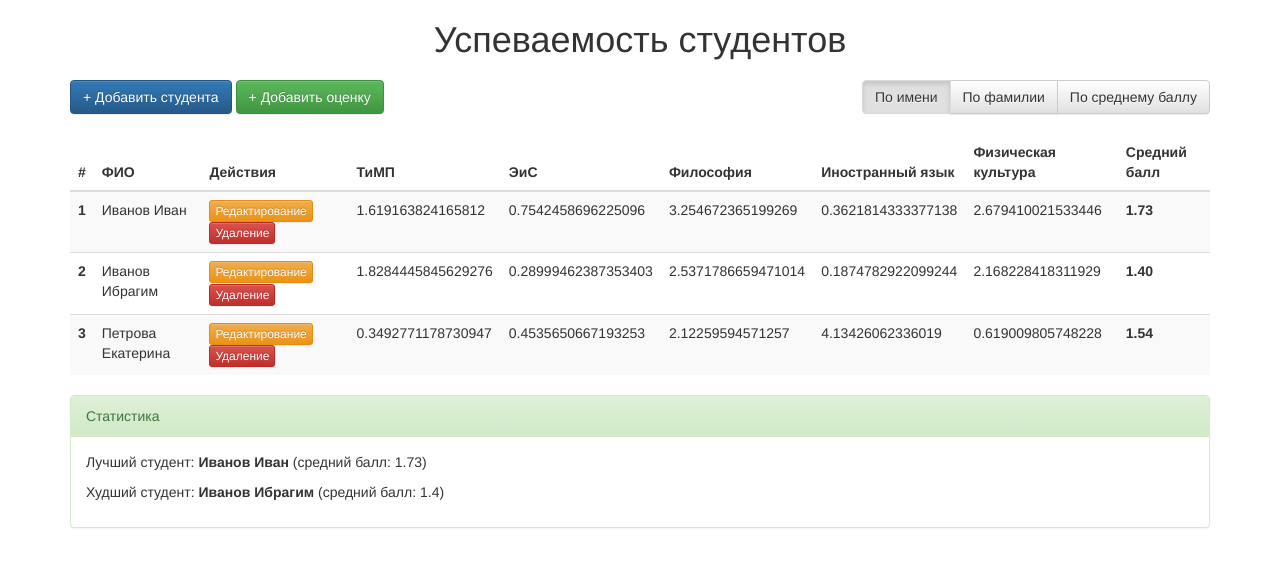
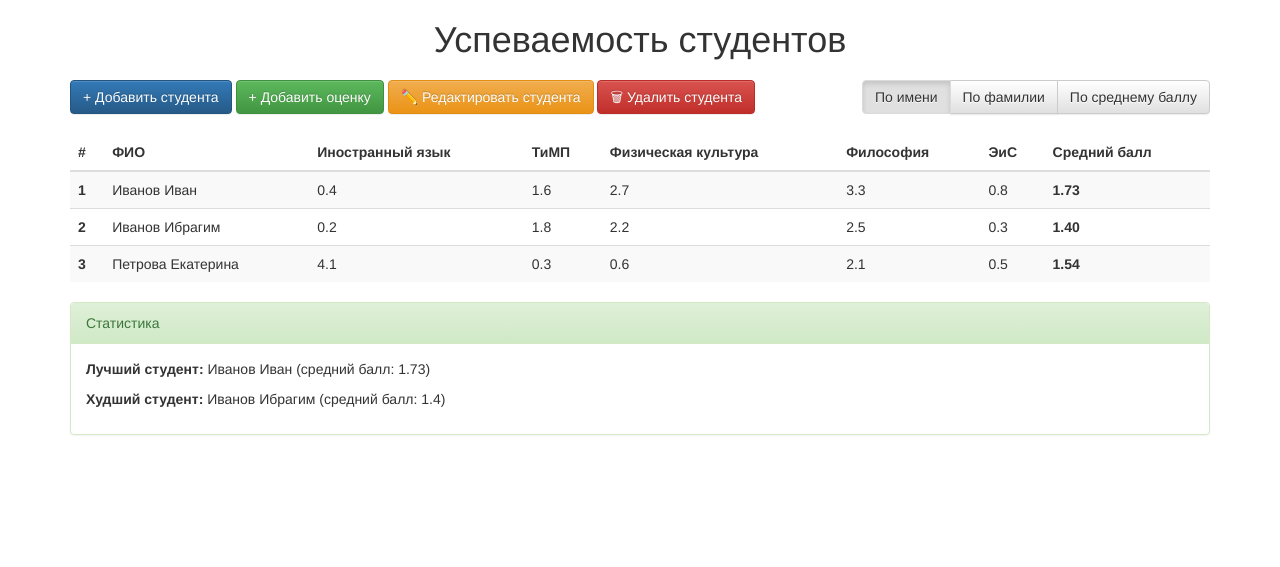
Before and after one commit to mariammmig/student_performance, a Django app: page / in a window 1280 px wide. Shown: the top 567 px of the page. Run offline with Django 4.2, Linux system fonts and the light colour scheme; data comes from the database, SQL or seed files in the repository; some libraries are stand-ins or nearby versions.

Commit message:
Fix: corrected sorting

```diff
--- a/django_primer/templates/index.html
+++ b/django_primer/templates/index.html
@@ -12,11 +12,15 @@
         <h1 style="text-align:center;">Успеваемость студентов</h1>
 
         <div class="row" style="margin-bottom: 20px; margin-top: 20px;">
-                <div class="col-md-6">
+            <div class="col-md-8">
                 <a href="{% url 'student_create' %}" class="btn btn-primary">+ Добавить студента</a>
                 <a href="{% url 'score_create' %}" class="btn btn-success">+ Добавить оценку</a>
+
+                <a href="{% url 'student_select_edit' %}" class="btn btn-warning">✏️ Редактировать студента</a>
+                <a href="{% url 'student_select_delete' %}" class="btn btn-danger">🗑 Удалить студента</a>
             </div>
-                <div class="col-md-6 text-right">
+
+            <div class="col-md-4 text-right">
                 <div class="btn-group">
                     <a href="?sort=name" class="btn btn-default {% if current_sort == 'name' %}active{% endif %}">По имени</a>
                     <a href="?sort=surname" class="btn btn-default {% if current_sort == 'surname' %}active{% endif %}">По фамилии</a>
@@ -30,9 +34,8 @@
                 <tr>
                     <th>#</th>
                     <th>ФИО</th>
-                  <th>Действия</th>
                     {% for subject in subjects %}
-                      <th>{{subject}}</th>
+                        <th>{{ subject.name }}</th>
                     {% endfor %}
                     <th>Средний балл</th>
                 </tr>
@@ -40,16 +43,12 @@
             <tbody>
                 {% for statistics in student_statistics %}
                     <tr>
-                            <th scope="row">{{statistics.student.id}}</th>
-                            <td>{{statistics.student.fio}}</td>
-                            <td>
-                                <a href="{% url 'student_update' statistics.student.id %}" class="btn btn-xs btn-warning">Редактирование</a>
-                                <a href="{% url 'student_delete' statistics.student.id %}" class="btn btn-xs btn-danger">Удаление</a>
-                            </td>
+                        <th scope="row">{{ statistics.student.id }}</th>
+                        <td>{{ statistics.student.fio }}</td>
                         {% for score in statistics.scores %}
-                                <td>{{score}}</td>
+                            <td>{{ score }}</td>
                         {% endfor %}
-                             <td><strong>{{statistics.avg_score|floatformat:2}}</strong></td>
+                        <td><strong>{{ statistics.avg_score|floatformat:2 }}</strong></td>
                     </tr>
                 {% endfor %}
             </tbody>
@@ -59,8 +58,8 @@
         <div class="panel panel-success">
             <div class="panel-heading">Статистика</div>
             <div class="panel-body">
-                    <p>Лучший студент: <strong>{{ best_student.fio }}</strong> (средний балл: {{ best_avg }})</p>
-                    <p>Худший студент: <strong>{{ worst_student.fio }}</strong> (средний балл: {{ worst_avg }})</p>
+                <p><strong>Лучший студент:</strong> {{ best_student.fio }} (средний балл: {{ best_avg }})</p>
+                <p><strong>Худший студент:</strong> {{ worst_student.fio }} (средний балл: {{ worst_avg }})</p>
             </div>
         </div>
         {% endif %}
--- a/django_primer/views.py
+++ b/django_primer/views.py
@@ -3,6 +3,7 @@ from django.urls import reverse_lazy
 from django.db.models import Avg
 from .models import Student, Subject, Score
 from .forms import StudentForm, ScoreForm
+
 
 class IndexView(TemplateView):
     template_name = "index.html"
@@ -19,29 +20,31 @@ class IndexView(TemplateView):
         elif sort_by == 'surname':
             students = sorted(students, key=lambda s: s.surname)
         elif sort_by == 'avg_score':
-            students = sorted(students, key=lambda s: s.score_set.aggregate(Avg('value'))['value__avg'] or 0, reverse=True)
+            students = sorted(students,
+                            key=lambda s: s.score_set.aggregate(Avg('value'))['value__avg'] or 0,
+                            reverse=True)
 
-        subjects = Subject.objects.all()
+        subjects = Subject.objects.all().order_by('name')
 
         student_statistics = []
         for student in students:
             scores_dict = {score.subject.name: score.value for score in student.score_set.all()}
-            scores_list = [f"{scores_dict.get(subject.name, '-')}" for subject in subjects]
-            avg = student.score_set.aggregate(Avg('value'))['value__avg']
+            scores_list = [f"{scores_dict.get(subject.name, 0):.1f}" for subject in subjects]
+            avg = student.score_set.aggregate(Avg('value'))['value__avg'] or 0
             student_statistics.append({
                 'student': student,
                 'scores': scores_list,
-                'avg_score': avg or 0
+                'avg_score': round(avg, 2)
             })
 
-        all_scores = Score.objects.all()
-        if all_scores.exists():
-            best_student_id = all_scores.values('student').annotate(avg=Avg('value')).order_by('-avg').first()['student']
-            worst_student_id = all_scores.values('student').annotate(avg=Avg('value')).order_by('avg').first()['student']
-            best_student = Student.objects.get(id=best_student_id)
-            worst_student = Student.objects.get(id=worst_student_id)
-            best_avg = all_scores.filter(student=best_student).aggregate(Avg('value'))['value__avg']
-            worst_avg = all_scores.filter(student=worst_student).aggregate(Avg('value'))['value__avg']
+        all_students_with_avg = []
+        for student in Student.objects.all():
+            avg = student.score_set.aggregate(Avg('value'))['value__avg'] or 0
+            all_students_with_avg.append((student, avg))
+
+        if all_students_with_avg:
+            best_student, best_avg = max(all_students_with_avg, key=lambda x: x[1])
+            worst_student, worst_avg = min(all_students_with_avg, key=lambda x: x[1])
         else:
             best_student = worst_student = None
             best_avg = worst_avg = 0
@@ -50,12 +53,13 @@ class IndexView(TemplateView):
             'subjects': subjects,
             'student_statistics': student_statistics,
             'best_student': best_student,
-            'best_avg': round(best_avg, 2) if best_avg else 0,
+            'best_avg': round(best_avg, 2),
             'worst_student': worst_student,
-            'worst_avg': round(worst_avg, 2) if worst_avg else 0,
+            'worst_avg': round(worst_avg, 2),
             'current_sort': sort_by,
         })
         return context
+
 
 class StudentCreateView(CreateView):
     model = Student
@@ -63,16 +67,19 @@ class StudentCreateView(CreateView):
     template_name = 'student_form.html'
     success_url = reverse_lazy('index')
 
+
 class StudentUpdateView(UpdateView):
     model = Student
     form_class = StudentForm
     template_name = 'student_form.html'
     success_url = reverse_lazy('index')
 
+
 class StudentDeleteView(DeleteView):
     model = Student
     template_name = 'student_confirm_delete.html'
     success_url = reverse_lazy('index')
+
 
 class ScoreCreateView(CreateView):
     model = Score
```
Lines whose indentation alone changed are shown as unchanged.
